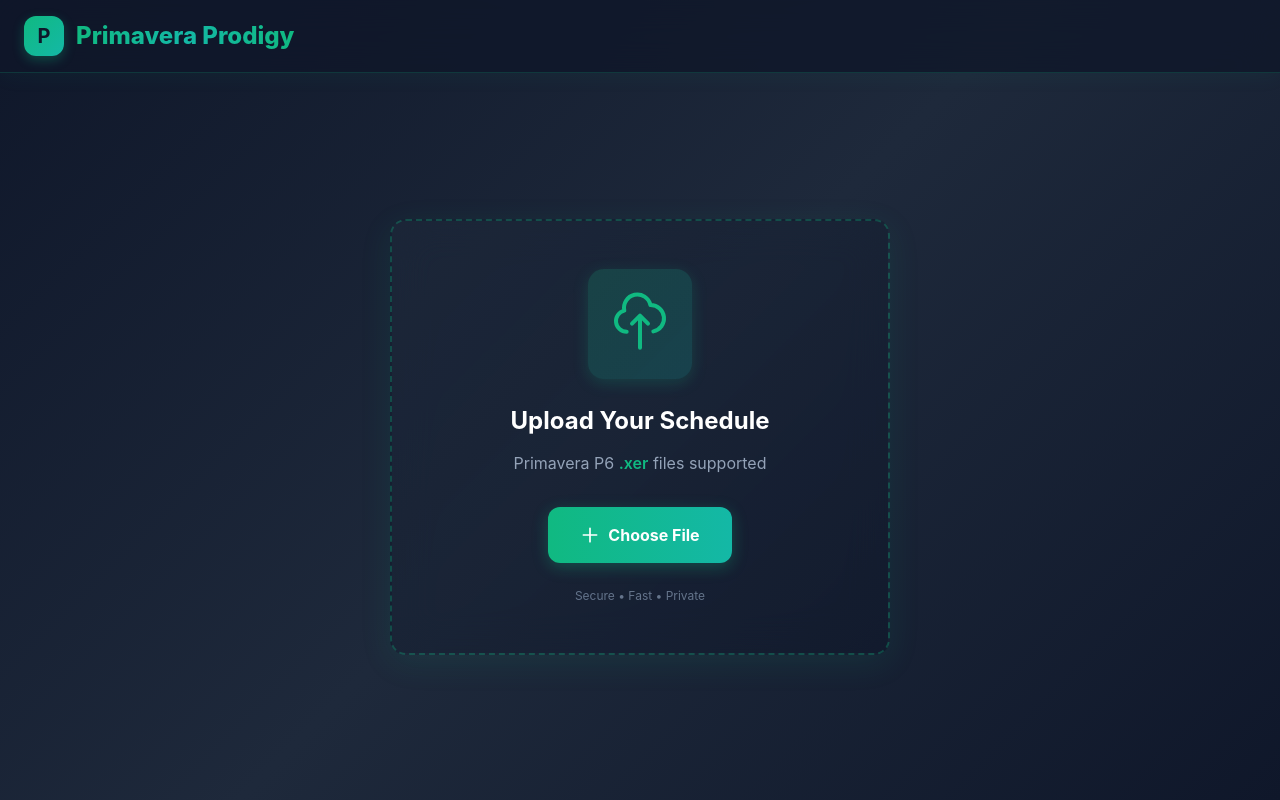
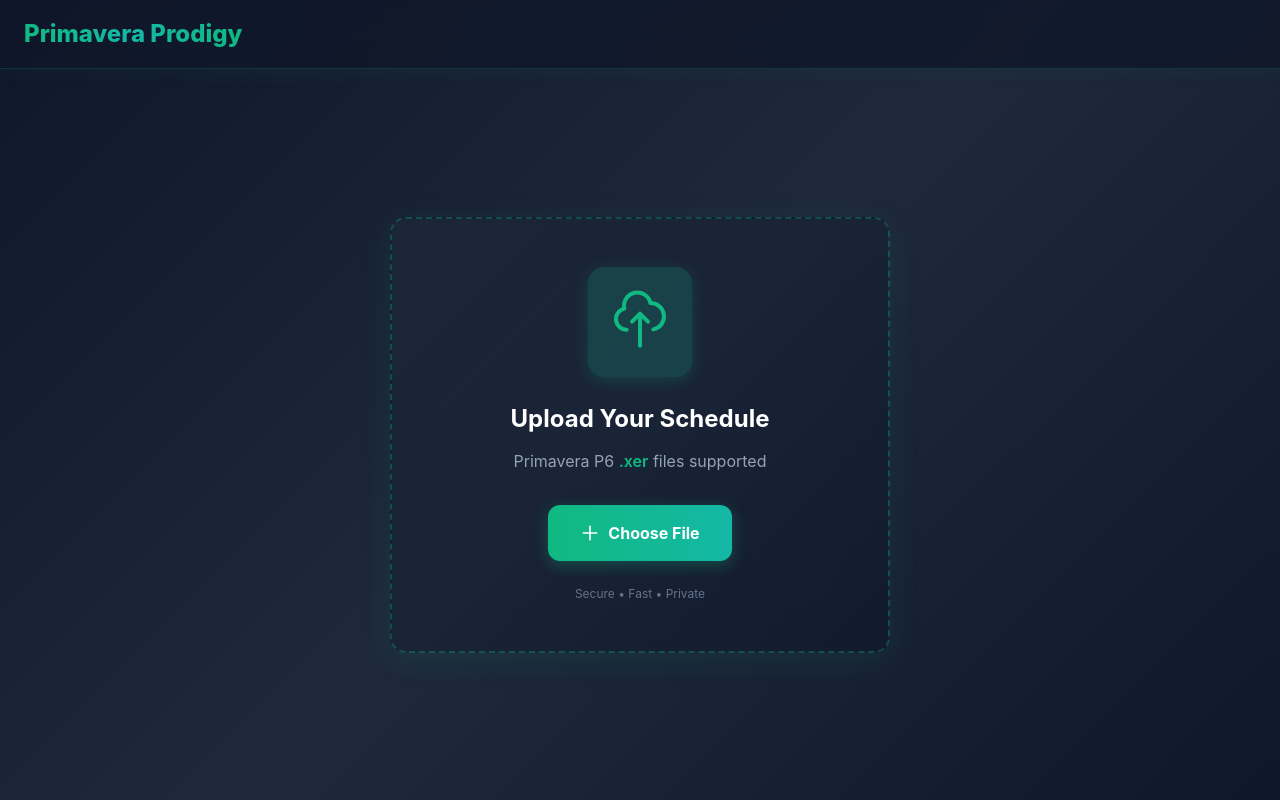
Before and after one commit to chris-vaz/Primavera-Prodigy, a React (Vite) app in the folder primavera-prodigy/: page / in a window 1280 px wide. Built offline with nearby package versions, Linux system fonts and the light colour scheme.

Commit message:
fix: removed P logo

```diff
--- a/primavera-prodigy/src/App.tsx
+++ b/primavera-prodigy/src/App.tsx
@@ -62,9 +62,6 @@
         <div className="header-content">
           <div className="header-left">
             <div className="logo-container">
-              <div className="logo-icon">
-                <span>P</span>
-              </div>
               <h1 className="app-title">Primavera Prodigy</h1>
             </div>
           </div>
```
